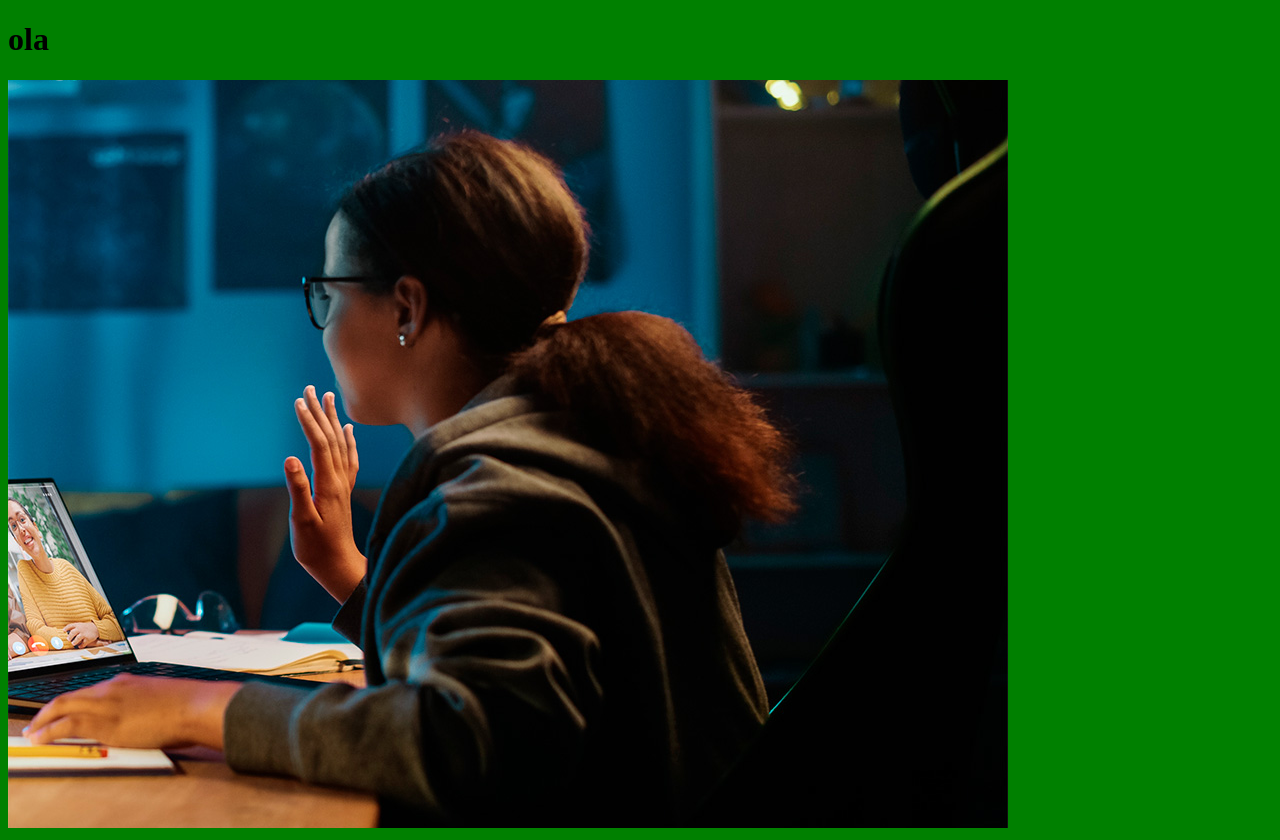
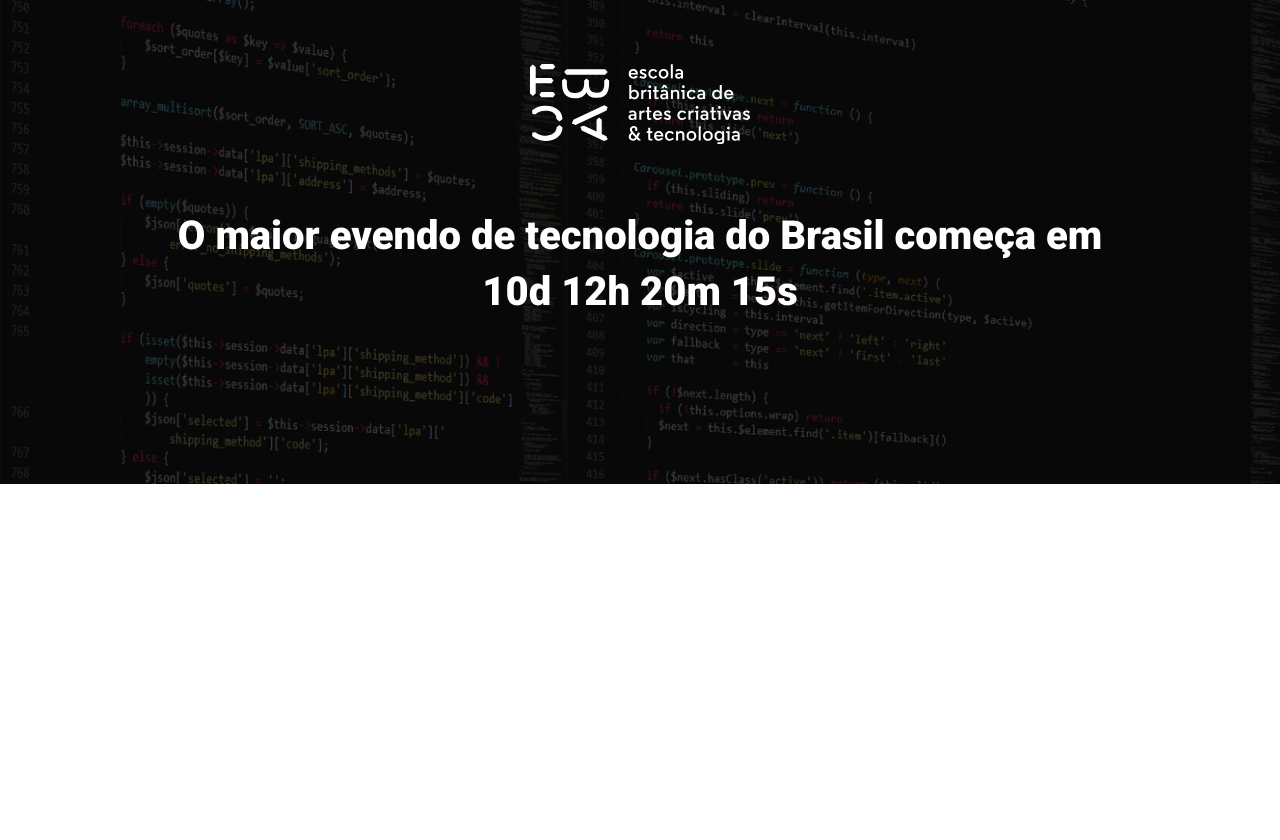
Before and after one commit to LeonardoSibuya/ebac_tech_talks, a website built with Parcel: page src/index.html in a window 1280 px wide. After the commit the page ends 800 px from the top, so only its background shows below. Built offline with nearby package versions, Linux system fonts and the light colour scheme.

Commit message:
criando o hero

```diff
--- a/src/index.html
+++ b/src/index.html
@@ -1,15 +1,24 @@
 <!DOCTYPE html>
-<html lang="en">
+<html lang="pt-br">
 <head>
     <meta charset="UTF-8">
     <meta http-equiv="X-UA-Compatible" content="IE=edge">
     <meta name="viewport" content="width=device-width, initial-scale=1.0">
-    <title>Document</title>
+    <title>Ebac Tech Talks</title>
+    <link rel="preconnect" href="https://fonts.googleapis.com">
+    <link rel="preconnect" href="https://fonts.gstatic.com" crossorigin>
+    <link href="https://fonts.googleapis.com/css2?family=Roboto:wght@400;700;900&display=swap" rel="stylesheet">
     <link rel="stylesheet" href="styles/main.scss">
 </head>
 <body>
-    <h1>ola</h1>
-    <img src="images/backend.png" alt="">
+    <header class="hero">
+        <div class="container">
+            <img class="hero__logo" src="images/ebac_logo.svg" alt="EBAC">
+            <p class="hero__text">
+                O maior evendo de tecnologia do Brasil começa em 10d 12h 20m 15s
+            </p>
+        </div>
+    </header>
 
     <script src="scripts/main.js"></script>
 </body>
--- /dev/null
+++ b/src/styles/_hero.scss
@@ -0,0 +1,51 @@
+.hero {
+    padding-top: 64px;
+    padding-bottom: 100px;
+    background-image: url(../images/fundo.png);
+    background-repeat: no-repeat;
+    background-size: cover;
+    position: relative;
+
+    .container {
+        position: relative;
+    }
+
+    &::before {
+        position: absolute;
+        top: 0;
+        left: 0;
+        width: 100%;
+        height: 100%;
+        background-color: #000000b4;
+        content: '';
+    }
+
+    &__text {
+        margin-top: 64px;
+        margin-bottom: 64px;
+        line-height: 56px;
+        font-size: 40px;
+        font-weight: 800;
+        text-align: center;
+    }
+
+    &__logo {
+        margin: 0 auto;
+        height: 80px;
+        display: block;
+    }
+
+    @media (max-width: 640px) {
+        padding: 40px 0;
+
+        &__logo {
+            height: 40px;
+        }
+
+        &__text {
+            font-size: 22px;
+            line-height: 24px;
+            margin: 24px 0;
+        }
+    }
+}
--- a/src/styles/main.scss
+++ b/src/styles/main.scss
@@ -1,3 +1,22 @@
-body {
-    background-color: green;
+@use 'hero';
+* {
+    margin: 0;
+    padding: 0;
+    box-sizing: border-box;
+    font-family: roboto, sans-serif;
+    color: #fff;
 }
+
+.container {
+    max-width: 960px;
+    width: 100%;
+    margin: 0 auto;
+
+    @media (max-width: 640px) {
+        max-width: 80%;
+    }
+
+    @media (max-width: 1024px) {
+        max-width: 90%;
+    }
+}
```
